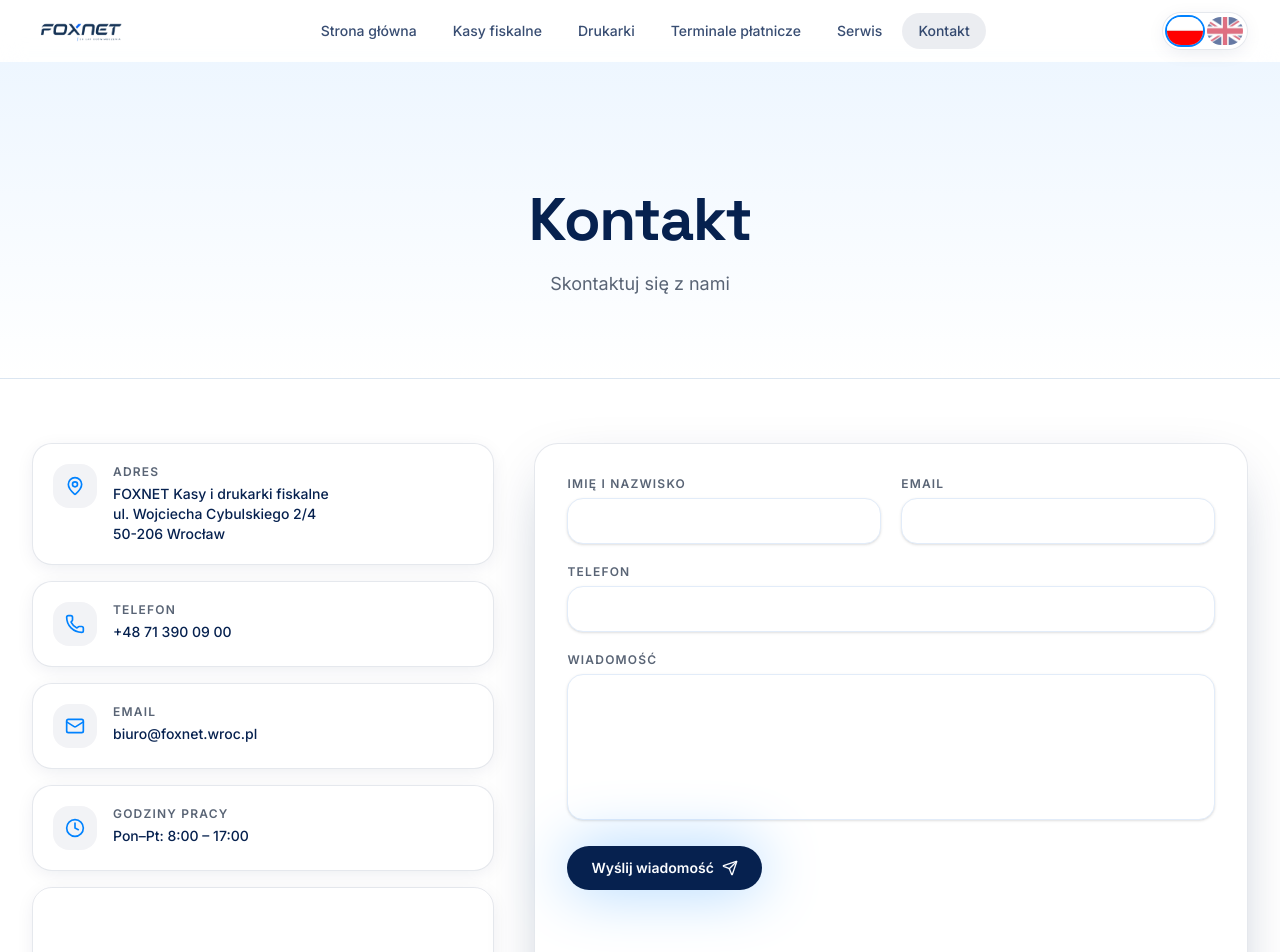
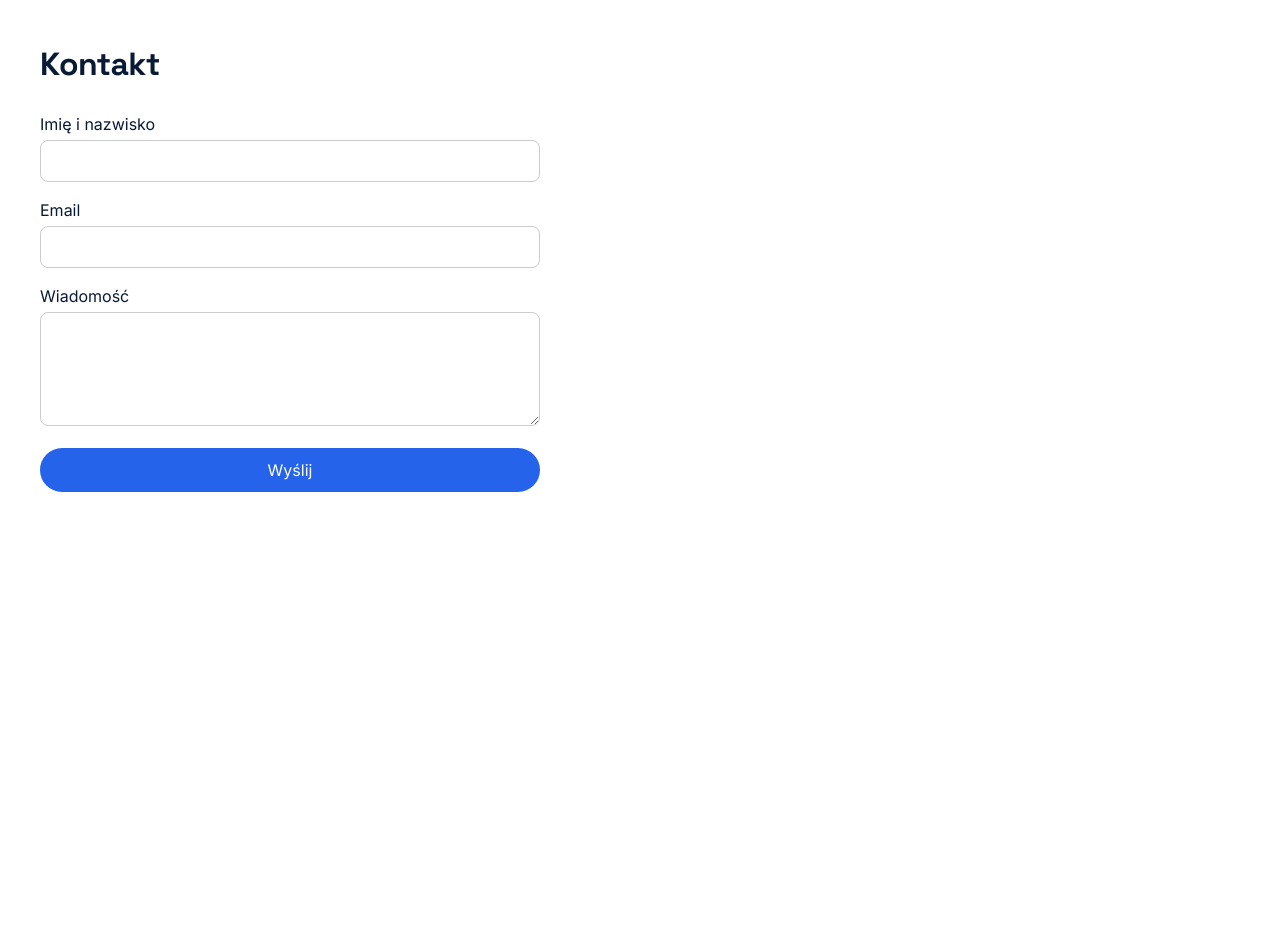
Before and after one commit to marchewka709/FoxNet, a React (Vite) app: page /kontakt in a window 1280 px wide. Shown: the top 952 px of the page. After the commit the page ends 800 px from the top, so only its background shows below. Built offline with nearby package versions, Linux system fonts and the light colour scheme; grey boxes are pictures that could not be loaded.

Commit message:
test: replace kontakt page with minimal HTML form to isolate freeze issue

```diff
--- a/src/routes/kontakt.tsx
+++ b/src/routes/kontakt.tsx
@@ -1,164 +1,35 @@
 import { createFileRoute } from "@tanstack/react-router";
-import { useState, useCallback, memo, useRef } from "react";
-import { z } from "zod";
-import { Mail, MapPin, Phone, Clock, Send } from "lucide-react";
-import { toast } from "sonner";
-import { PageShell } from "@/components/PageShell";
-import { useI18n, type TKey } from "@/lib/i18n";
 
 export const Route = createFileRoute("/kontakt")({
   head: () => ({
     meta: [
       { title: "Kontakt – Foxnet Wrocław" },
-      { name: "description", content: "Skontaktuj się z Foxnet. Wrocław, ul. Wojciecha Cybulskiego 2/4. Telefon, email i formularz kontaktowy." },
-      { property: "og:title", content: "Kontakt – Foxnet" },
-      { property: "og:url", content: "/kontakt" },
+      { name: "description", content: "Kontakt" },
     ],
     links: [{ rel: "canonical", href: "/kontakt" }],
   }),
-  validateSearch: (search: Record<string, unknown>) => {
-    return {
-      product: (search.product as string) || "",
-    };
-  },
   component: ContactPage,
 });
 
-const schema = z.object({
-  name: z.string().trim().min(1).max(100),
-  email: z.string().trim().email().max(255),
-  phone: z.string().trim().max(30).optional().or(z.literal("")),
-  message: z.string().trim().min(1).max(1000),
-});
-
 function ContactPage() {
-  const { product } = Route.useSearch();
-  const { t } = useI18n();
   return (
-    <PageShell>
-      <section className="relative overflow-hidden border-b border-primary/8 bg-gradient-to-b from-secondary to-white pt-20 pb-12 text-center sm:pt-28 sm:pb-16 lg:pt-32 lg:pb-20">
-        <h1 className="text-4xl font-bold tracking-tight text-primary sm:text-5xl lg:text-6xl">Kontakt</h1>
-        <p className="mx-auto mt-5 max-w-2xl text-base text-muted-foreground sm:text-lg">Skontaktuj się z nami</p>
-      </section>
-      <section className="mx-auto max-w-7xl px-4 py-12 sm:px-6 sm:py-16 lg:px-8">
-        <div className="grid gap-8 sm:gap-10 lg:grid-cols-5">
-          <ContactInfo />
-          <ContactForm product={product} t={t} />
+    <div style={{ padding: 40 }}>
+      <h1 style={{ fontSize: 32, fontWeight: 700 }}>Kontakt</h1>
+      <form style={{ marginTop: 24, display: 'flex', flexDirection: 'column', gap: 16, maxWidth: 500 }}>
+        <div>
+          <label style={{ display: 'block', marginBottom: 4 }}>Imię i nazwisko</label>
+          <input type="text" style={{ width: '100%', padding: 8, border: '1px solid #ccc', borderRadius: 8 }} />
         </div>
-      </section>
-    </PageShell>
+        <div>
+          <label style={{ display: 'block', marginBottom: 4 }}>Email</label>
+          <input type="email" style={{ width: '100%', padding: 8, border: '1px solid #ccc', borderRadius: 8 }} />
+        </div>
+        <div>
+          <label style={{ display: 'block', marginBottom: 4 }}>Wiadomość</label>
+          <textarea rows={4} style={{ width: '100%', padding: 8, border: '1px solid #ccc', borderRadius: 8 }}></textarea>
+        </div>
+        <button type="submit" style={{ padding: '10px 24px', borderRadius: 999, background: '#2563eb', color: '#fff', border: 'none', cursor: 'pointer' }}>Wyślij</button>
+      </form>
+    </div>
   );
 }
-
-const ContactInfo = memo(function ContactInfo() {
-  const { t } = useI18n();
-  return (
-    <div className="lg:col-span-2 space-y-4">
-      {[
-        { icon: MapPin, label: t("contact.info.address"), value: "FOXNET Kasy i drukarki fiskalne\nul. Wojciecha Cybulskiego 2/4\n50-206 Wrocław" },
-        { icon: Phone, label: t("contact.info.phone"), value: "+48 71 390 09 00" },
-        { icon: Mail, label: t("contact.info.email"), value: "biuro@foxnet.wroc.pl" },
-        { icon: Clock, label: t("contact.info.hours"), value: t("contact.hours") },
-      ].map((item) => (
-        <div key={item.label} className="flex items-start gap-3 sm:gap-4 rounded-2xl border border-primary/10 bg-white p-4 sm:p-5 shadow-card">
-          <div className="inline-flex h-9 w-9 sm:h-11 sm:w-11 shrink-0 items-center justify-center rounded-xl bg-primary/5 text-primary-bright">
-            <item.icon className="h-4 w-4 sm:h-5 sm:w-5" />
-          </div>
-          <div className="min-w-0">
-            <p className="text-xs font-semibold uppercase tracking-widest text-muted-foreground">{item.label}</p>
-            <p className="mt-1 whitespace-pre-line text-xs sm:text-sm font-medium text-primary">{item.value}</p>
-          </div>
-        </div>
-      ))}
-      <div className="overflow-hidden rounded-2xl border border-primary/10 shadow-card">
-        <iframe
-          title="Foxnet map"
-          src="https://www.google.com/maps?q=Wojciecha+Cybulskiego+2%2F4+Wroc%C5%82aw&output=embed"
-          className="h-56 sm:h-64 w-full border-0"
-          loading="lazy"
-          referrerPolicy="no-referrer-when-downgrade"
-        />
-      </div>
-    </div>
-  );
-});
-
-const ContactForm = memo(function ContactForm({ product, t }: { product: string; t: (k: TKey) => string }) {
-  const [submitting, setSubmitting] = useState(false);
-  const nameRef = useRef<HTMLInputElement>(null);
-  const emailRef = useRef<HTMLInputElement>(null);
-  const phoneRef = useRef<HTMLInputElement>(null);
-  const messageRef = useRef<HTMLTextAreaElement>(null);
-
-  const handleSubmit = useCallback((e: React.FormEvent) => {
-    e.preventDefault();
-    const data = {
-      name: nameRef.current?.value ?? "",
-      email: emailRef.current?.value ?? "",
-      phone: phoneRef.current?.value ?? "",
-      message: messageRef.current?.value ?? "",
-    };
-    const parsed = schema.safeParse(data);
-    if (!parsed.success) {
-      toast.error(parsed.error.issues[0]?.message ?? "Invalid input");
-      return;
-    }
-    setSubmitting(true);
-    setTimeout(() => {
-      setSubmitting(false);
-      if (nameRef.current) nameRef.current.value = "";
-      if (emailRef.current) emailRef.current.value = "";
-      if (phoneRef.current) phoneRef.current.value = "";
-      if (messageRef.current) messageRef.current.value = "";
-      toast.success(t("contact.form.thanks"));
-    }, 700);
-  }, [t]);
-
-  return (
-    <form
-      onSubmit={handleSubmit}
-      className="lg:col-span-3 space-y-4 sm:space-y-5 rounded-2xl sm:rounded-3xl border border-primary/10 bg-white p-5 shadow-elegant sm:p-8"
-    >
-      <div className="grid gap-5 sm:grid-cols-2">
-        <Field label={t("contact.form.name")}>
-          <input ref={nameRef} required maxLength={100} defaultValue="" className={inputCls} />
-        </Field>
-        <Field label={t("contact.form.email")}>
-          <input ref={emailRef} required type="email" maxLength={255} defaultValue="" className={inputCls} />
-        </Field>
-      </div>
-      <Field label={t("contact.form.phone")}>
-        <input ref={phoneRef} maxLength={30} defaultValue="" className={inputCls} />
-      </Field>
-      <Field label={t("contact.form.message")}>
-        <textarea
-          ref={messageRef}
-          required
-          maxLength={1000}
-          rows={6}
-          defaultValue={product ? `Dzień dobry,\n\nJestem zainteresowany modelem: ${product}\n\n` : ""}
-          className={`${inputCls} resize-none`}
-        />
-      </Field>
-      <button
-        type="submit"
-        disabled={submitting}
-        className="group inline-flex items-center gap-2 rounded-full bg-primary px-5 py-2.5 sm:px-6 sm:py-3 text-sm font-semibold text-primary-foreground shadow-glow transition hover:scale-[1.02] disabled:opacity-70"
-      >
-        {t("contact.form.submit")}
-        <Send className="h-4 w-4 transition-transform group-hover:translate-x-0.5" />
-      </button>
-    </form>
-  );
-});
-
-const inputCls = "w-full rounded-xl border border-input bg-white px-3 py-2.5 sm:px-4 sm:py-3 text-sm text-primary shadow-sm outline-none transition focus:border-primary-bright focus:ring-2 focus:ring-primary-bright/20";
-
-function Field({ label, children }: { label: string; children: React.ReactNode }) {
-  return (
-    <label className="block">
-      <span className="mb-1.5 block text-xs font-semibold uppercase tracking-widest text-muted-foreground">{label}</span>
-      {children}
-    </label>
-  );
-}
```
